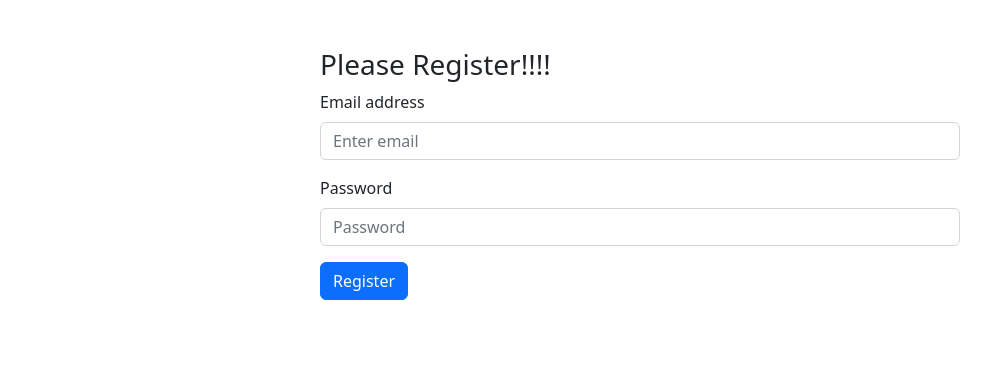
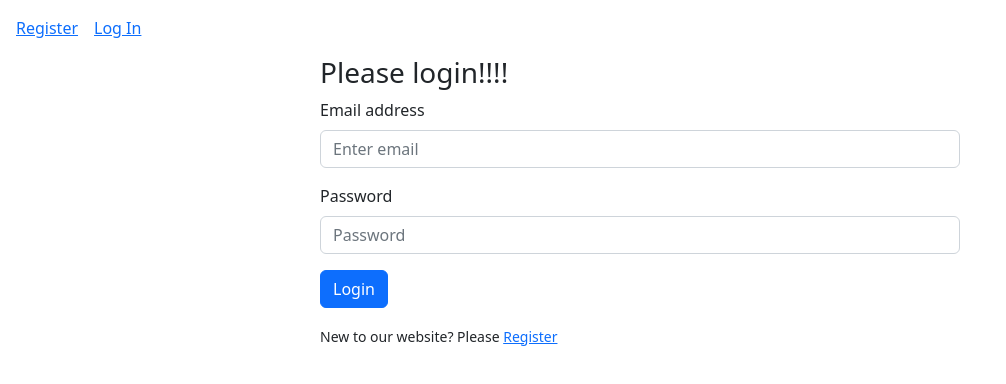
Before and after one commit to mostafizurhh/email-password-authentication, a React (Create React App) app: page /login in a window 1280 px wide. Shown: the top 384 px of the page, without its empty margins (0-1006 px from the left). Built offline with nearby package versions, Linux system fonts and the light colour scheme.

Commit message:
added react-router-dom, layout, component and toggle between register and login

```diff
--- a/package.json
+++ b/package.json
@@ -11,6 +11,7 @@
     "react": "^18.2.0",
     "react-bootstrap": "^2.5.0",
     "react-dom": "^18.2.0",
+    "react-router-dom": "^6.4.2",
     "react-scripts": "5.0.1",
     "web-vitals": "^2.1.4"
   },
--- a/src/App.js
+++ b/src/App.js
@@ -5,41 +5,63 @@ import RegisterBootstarp from './components/Register/RegisterBootstarp';
 import RegisterTailwind from './components/Register/RegisterTailwind';
 import { createUserWithEmailAndPassword, getAuth } from 'firebase/auth';
 import app from './firebase/firebase.init';
+import { createBrowserRouter, RouterProvider } from 'react-router-dom';
+import Main from './layout/Main/Main';
+import LoginReactBootstrap from './components/Register/LoginReactBootstrap';
 
 
-const auth = getAuth(app);
+// const auth = getAuth(app);
+
+// const handleRegister = (event) => {
+//   event.preventDefault();
+//   const email = event.target.email.value;
+//   const password = event.target.password.value;
+//   console.log(email, password);
 
 
+//   createUserWithEmailAndPassword(auth, email, password)
+//     .then(result => {
+//       const user = result.user;
+//       console.log(user)
+//     })
+//     .catch(error => {
+//       console.error('error: ', error)
+//     })
+// }
 
-const handleRegister = (event) => {
-  event.preventDefault();
-  const email = event.target.email.value;
-  const password = event.target.password.value;
-  console.log(email, password);
+// const handleEmailOnChange = event => {
+//   console.log(event.target.value)
+// }
 
+// const handlePasswordOnBlur = event => {
+//   console.log(event.target.value)
+// }
 
-  createUserWithEmailAndPassword(auth, email, password)
-    .then(result => {
-      const user = result.user;
-      console.log(user)
-    })
-    .catch(error => {
-      console.error('error: ', error)
-    })
-}
-
-const handleEmailOnChange = event => {
-  console.log(event.target.value)
-}
-
-const handlePasswordOnBlur = event => {
-  console.log(event.target.value)
-}
+const router = createBrowserRouter([
+  {
+    path: '/',
+    element: <Main></Main>,
+    children: [
+      {
+        path: '/',
+        element: <RegisterReactBootstrap></RegisterReactBootstrap>
+      },
+      {
+        path: '/register',
+        element: <RegisterReactBootstrap></RegisterReactBootstrap>
+      },
+      {
+        path: '/login',
+        element: <LoginReactBootstrap></LoginReactBootstrap>
+      }
+    ]
+  }
+])
 
 function App() {
   return (
     <div>
-
+      <RouterProvider router={router}></RouterProvider>
       {/*----------------
           simple html
         ----------------- */}
@@ -54,7 +76,7 @@ function App() {
       {/*----------------------
          React Bootstrap
         -----------------------*/}
-      <RegisterReactBootstrap></RegisterReactBootstrap>
+      {/* <RegisterReactBootstrap></RegisterReactBootstrap> */}
 
       {/*------------------------
           Bootstrap
--- /dev/null
+++ b/src/components/Register/LoginReactBootstrap.js
@@ -0,0 +1,38 @@
+import React from 'react';
+import Button from 'react-bootstrap/Button';
+import Form from 'react-bootstrap/Form';
+import { Link } from 'react-router-dom';
+
+const LoginReactBootstrap = () => {
+    const handleRegister = (event) => {
+        event.preventDefault();
+
+        const email = event.target.email.value
+        const password = event.target.password.value
+
+    }
+
+    return (
+        <div className='w-50 mx-auto'>
+            <h3>Please login!!!!</h3>
+            <Form onSubmit={handleRegister}>
+                <Form.Group className="mb-3" controlId="formBasicEmail">
+                    <Form.Label>Email address</Form.Label>
+                    <Form.Control type="email" placeholder="Enter email" name='email' required />
+                </Form.Group>
+
+                <Form.Group className="mb-3" controlId="formBasicPassword">
+                    <Form.Label>Password</Form.Label>
+                    <Form.Control type="password" placeholder="Password" name='password' required />
+                </Form.Group>
+
+                <Button variant="primary" type="submit">
+                    Login
+                </Button>
+            </Form>
+            <p className='mt-3'><small>New to our website? Please <Link to='/register'>Register</Link></small></p>
+        </div>
+    );
+};
+
+export default LoginReactBootstrap;
--- a/src/components/Register/RegisterReactBootstrap.js
+++ b/src/components/Register/RegisterReactBootstrap.js
@@ -3,6 +3,7 @@ import Button from 'react-bootstrap/Button';
 import Form from 'react-bootstrap/Form';
 import { createUserWithEmailAndPassword, getAuth } from 'firebase/auth';
 import app from '../../firebase/firebase.init';
+import { Link } from 'react-router-dom';
 
 const auth = getAuth(app);
 const RegisterReactBootstrap = () => {
@@ -88,6 +89,7 @@ const RegisterReactBootstrap = () => {
                     Register
                 </Button>
             </Form>
+            <p className='mt-3'><small>Already have an accout? Please <Link to='/login'>Login</Link></small></p>
         </div>
     );
 };
--- /dev/null
+++ b/src/layout/Main/Main.js
@@ -0,0 +1,16 @@
+import React from 'react';
+import { Link, Outlet } from 'react-router-dom';
+
+const Main = () => {
+    return (
+        <div>
+            <nav className='mt-3 ms-3 mb-3'>
+                <Link to='/register' className='me-3'>Register</Link>
+                <Link to='/login'>Log In</Link>
+            </nav>
+            <Outlet></Outlet>
+        </div>
+    );
+};
+
+export default Main;
```
Also changed, not shown: src/_Steps.js (+9 -0 lines), 1 other file (tests, documents, lock files or other folders).
